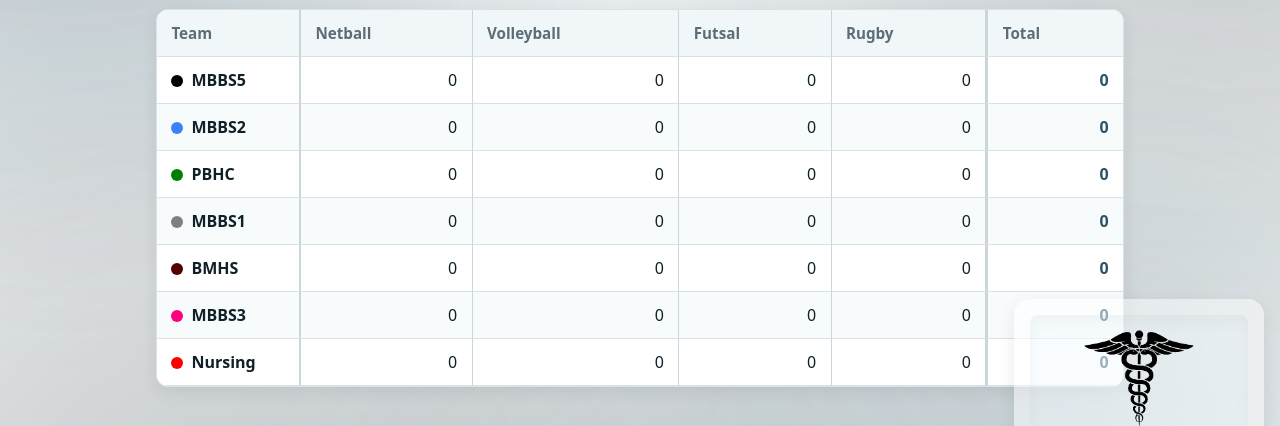
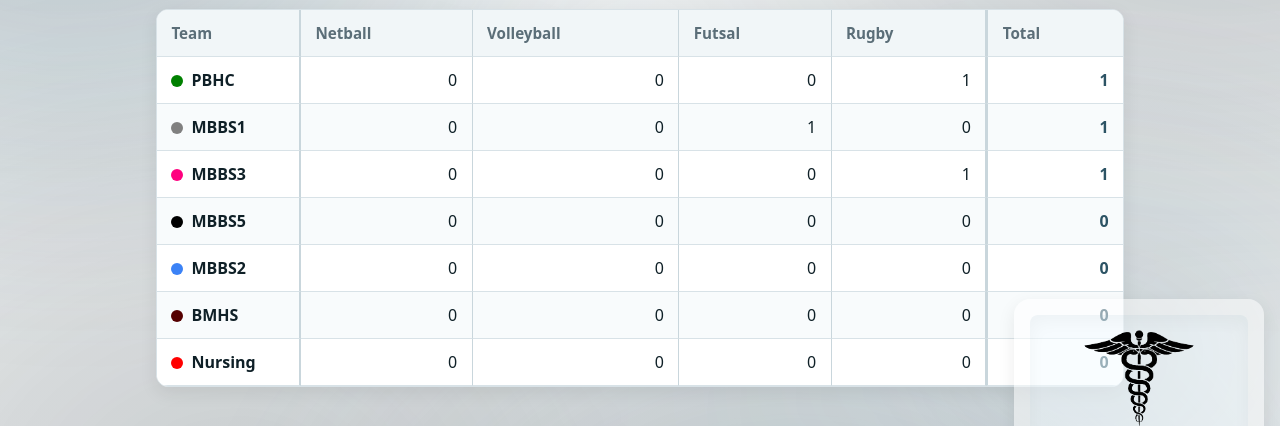
Before and after one commit to abdupix/UPSMsportsDay, a plain HTML site: page index.html in a window 1280 px wide. Shown: the part 229-655 px from the top of the page. Drawn offline with Linux system fonts and the light colour scheme; a web font is replaced by a local one.

Commit message:
Update index.html

```diff
--- a/index.html
+++ b/index.html
@@ -42,7 +42,7 @@
                         <th scope="row" class="team">MBBS1</th>
                         <td class="score" data-label="Netball">0</td>
                         <td class="score" data-label="Volleyball">0</td>
-                        <td class="score" data-label="Futsal">0</td>
+                        <td class="score" data-label="Futsal">1</td>
                         <td class="score" data-label="Rugby">0</td>
                         <td class="total" data-label="Total" aria-label="Total for MBBS1">0</td>
                     </tr>
@@ -59,7 +59,7 @@
                         <td class="score" data-label="Netball">0</td>
                         <td class="score" data-label="Volleyball">0</td>
                         <td class="score" data-label="Futsal">0</td>
-                        <td class="score" data-label="Rugby">0</td>
+                        <td class="score" data-label="Rugby">1</td>
                         <td class="total" data-label="Total" aria-label="Total for MBBS3">0</td>
                     </tr>
                     <tr data-team="Black">
@@ -75,7 +75,7 @@
                         <td class="score" data-label="Netball">0</td>
                         <td class="score" data-label="Volleyball">0</td>
                         <td class="score" data-label="Futsal">0</td>
-                        <td class="score" data-label="Rugby">0</td>
+                        <td class="score" data-label="Rugby">1</td>
                         <td class="total" data-label="Total" aria-label="Total for PBH">0</td>
                     </tr>
                     <tr data-team="Red">
```
